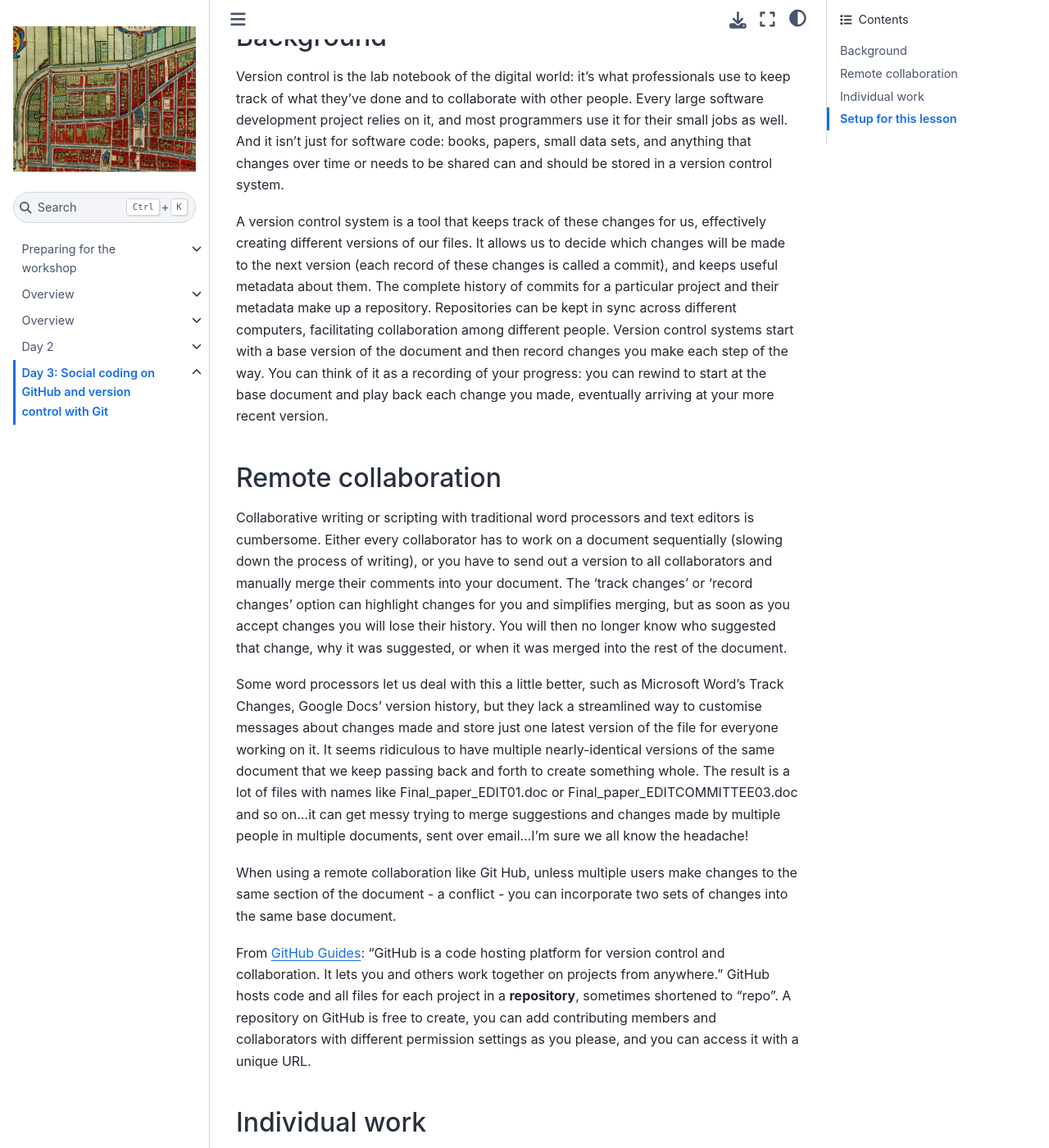
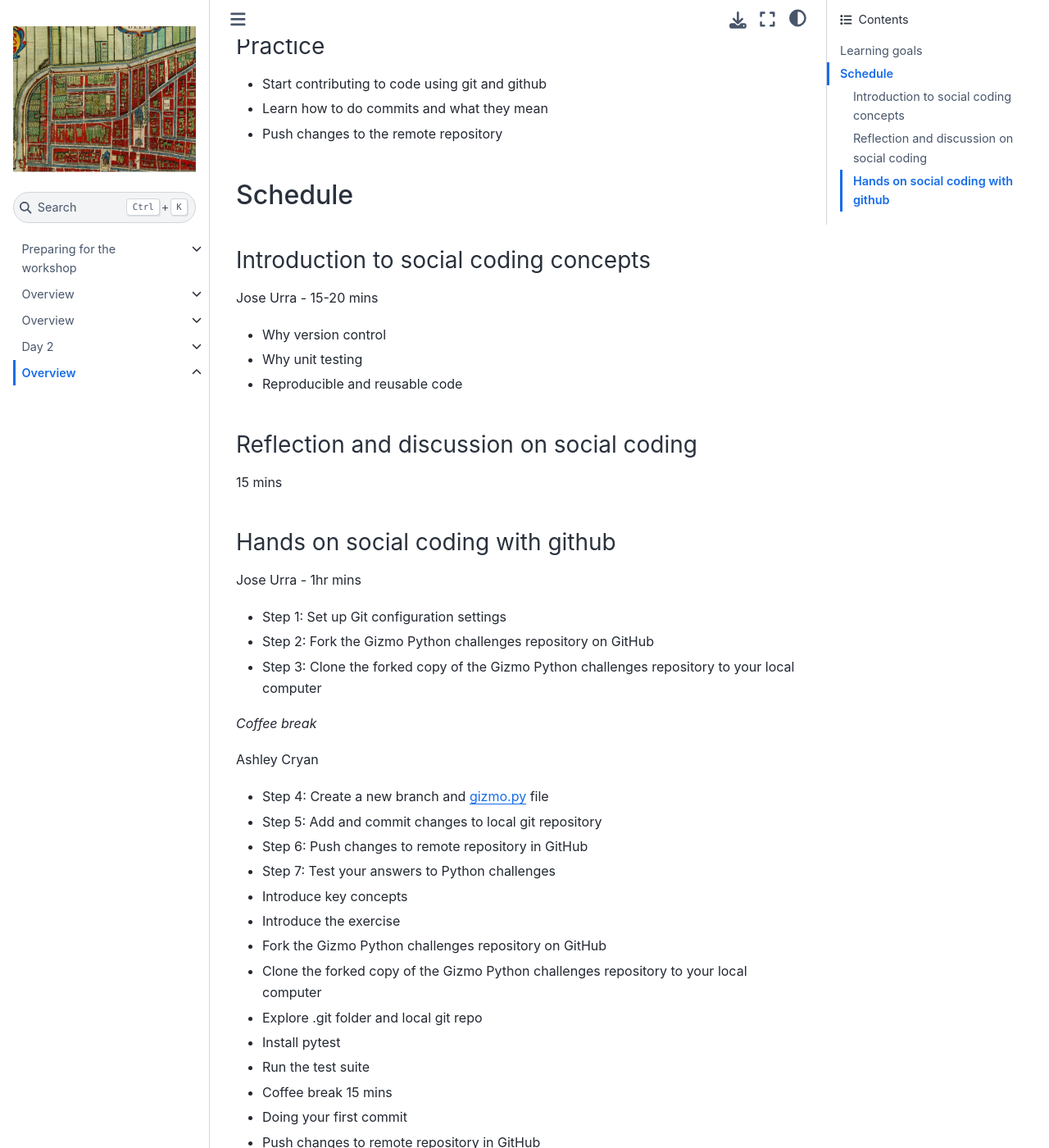
Before and after one commit to the-magnificents/04-02-2021-Carpentry-for-HGIS, a Jupyter Book: the page built from 03_Day_3_Git/00_README.md, in a window 1280 px wide and 1400 px high, scrolled down 383 px. Shown: the whole window at 82% size. Built offline with Jupyter Book 1.0.4 settings and Sphinx 7.4.7 and the Sphinx Book theme 1.1.4, drawn with Linux system fonts in a browser that asks for light colours; pages that are not in the unit, such as notebooks, are missing from menus; some of the changed text lies outside the part shown.

Commit message:
added overview for day 3

```diff
--- a/03_Day_3_Git/00_README.md
+++ b/03_Day_3_Git/00_README.md
@@ -1,25 +1,62 @@
-# Day 3: Social coding on GitHub and version control with Git
+# Overview
+## Learning goals
+### Understand
+- Social coding and version control
+- Overview of git and git hosting platforms
+- The role of unit testing and test driven development
+### Practice
+- Start contributing to code using git and github
+- Learn how to do commits and what they mean
+- Push changes to the remote repository
 
-This lesson is focused on understanding and implementing version control with Git to keep track of changes to a code-based project. We'll talk about the utility of version control systems for tracking changes to local projects, and how it can be used to enable remote collaboration and crediting of multiple authors to a project hosted in a remote repository like GitHub. This material draws from the [Version Control with Git](https://swcarpentry.github.io/git-novice/) lesson from the Software Carpentries. It uses the [Gizmo repository](https://github.com/wmvanvliet/gizmo) from wmvanvliet on GitHub as a basis for Python challenges and to illustrate a track changes workflow.
+## Schedule
+### Introduction to social coding concepts
+Jose Urra - 15-20 mins
+- Why version control
+- Why unit testing
+- Reproducible and reusable code
 
-## Background
+### Reflection and discussion on social coding
+15 mins
 
-Version control is the lab notebook of the digital world: it’s what professionals use to keep track of what they’ve done and to collaborate with other people. Every large software development project relies on it, and most programmers use it for their small jobs as well. And it isn’t just for software code: books, papers, small data sets, and anything that changes over time or needs to be shared can and should be stored in a version control system.
+### Hands on social coding with github
+Jose Urra - 1hr mins
+- Step 1: Set up Git configuration settings
+- Step 2: Fork the Gizmo Python challenges repository on GitHub
+- Step 3: Clone the forked copy of the Gizmo Python challenges repository to your local computer
 
-A version control system is a tool that keeps track of these changes for us, effectively creating different versions of our files. It allows us to decide which changes will be made to the next version (each record of these changes is called a commit), and keeps useful metadata about them. The complete history of commits for a particular project and their metadata make up a repository. Repositories can be kept in sync across different computers, facilitating collaboration among different people. Version control systems start with a base version of the document and then record changes you make each step of the way. You can think of it as a recording of your progress: you can rewind to start at the base document and play back each change you made, eventually arriving at your more recent version.
+*Coffee break*
 
-## Remote collaboration
+Ashley Cryan
+- Step 4: Create a new branch and gizmo.py file
+- Step 5: Add and commit changes to local git repository
+- Step 6: Push changes to remote repository in GitHub
+- Step 7: Test your answers to Python challenges
 
-Collaborative writing or scripting with traditional word processors and text editors is cumbersome. Either every collaborator has to work on a document sequentially (slowing down the process of writing), or you have to send out a version to all collaborators and manually merge their comments into your document. The ‘track changes’ or ‘record changes’ option can highlight changes for you and simplifies merging, but as soon as you accept changes you will lose their history. You will then no longer know who suggested that change, why it was suggested, or when it was merged into the rest of the document.
 
-Some word processors let us deal with this a little better, such as Microsoft Word’s Track Changes, Google Docs’ version history, but they lack a streamlined way to customise messages about changes made and store just one latest version of the file for everyone working on it. It seems ridiculous to have multiple nearly-identical versions of the same document that we keep passing back and forth to create something whole. The result is a lot of files with names like Final_paper_EDIT01.doc or Final_paper_EDITCOMMITTEE03.doc and so on...it can get messy trying to merge suggestions and changes made by multiple people in multiple documents, sent over email...I'm sure we all know the headache!
 
-When using a remote collaboration like Git Hub, unless multiple users make changes to the same section of the document - a conflict - you can incorporate two sets of changes into the same base document.
 
-From [GitHub Guides](https://guides.github.com/activities/hello-world/): "GitHub is a code hosting platform for version control and collaboration. It lets you and others work together on projects from anywhere." GitHub hosts code and all files for each project in a **repository**, sometimes shortened to "repo". A repository on GitHub is free to create, you can add contributing members and collaborators with different permission settings as you please, and you can access it with a unique URL.
 
-## Individual work
-Teams are not the only ones to benefit from version control: lone researchers can benefit immensely. Keeping a record of what was changed, when, and why is extremely useful for all researchers if they ever need to come back to the project later on (e.g., a year later, when memory has faded).
 
-## Setup for this lesson
-Make sure you have a GitHub account and have opened your browser to www.github.com and signed in.
+
+
+
+
+
+
+
+
+- Introduce key concepts
+- Introduce the exercise
+- Fork the Gizmo Python challenges repository on GitHub
+- Clone the forked copy of the Gizmo Python challenges repository to your local computer
+- Explore .git folder and local git repo
+
+
+- Install pytest
+- Run the test suite
+
+-  Coffee break 15 mins
+
+- Doing your first commit
+- Push changes to remote repository in GitHub
```
Also changed, not shown: 01_Day_1_Unix_Shell/00_README.md (+1 -1 lines), 03_Day_3_Git/reads/R0_README.md (added, +25 -0 lines).
